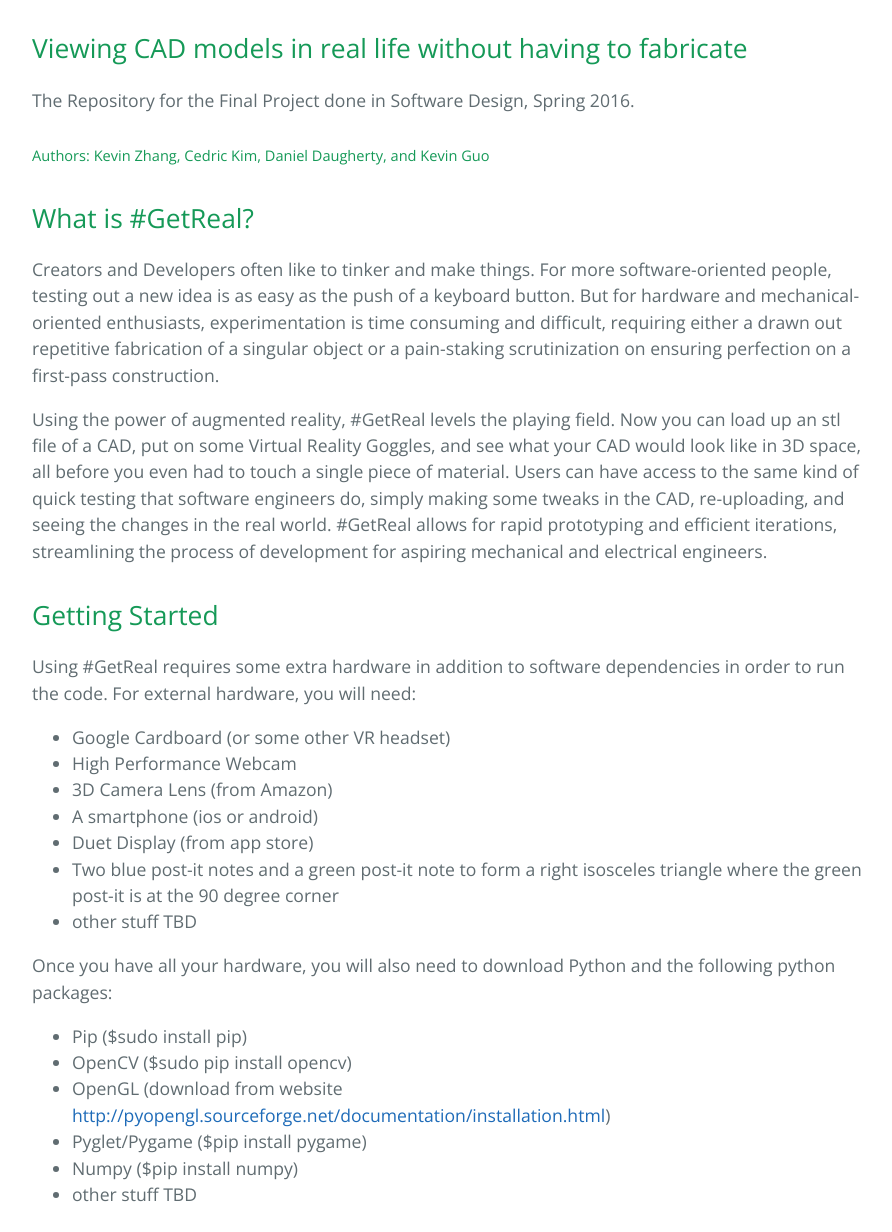
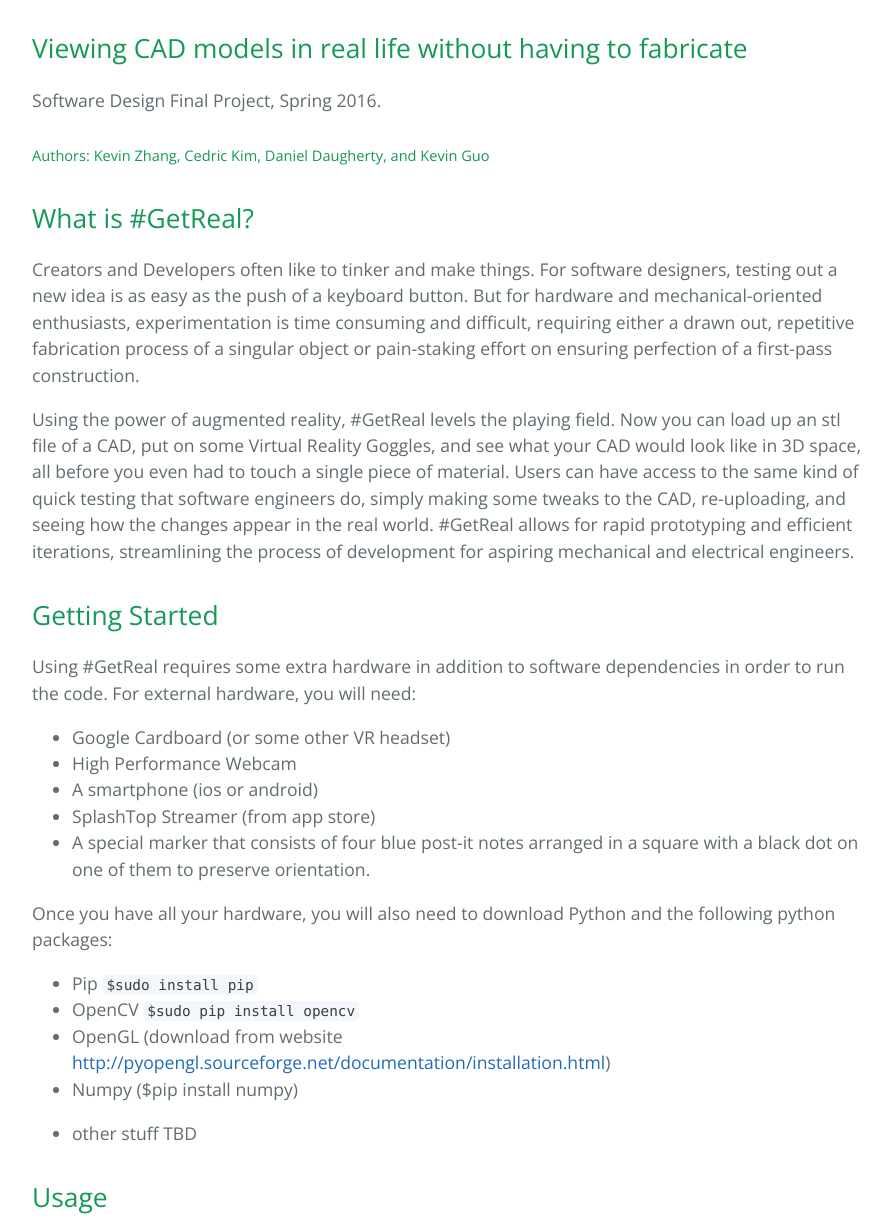
Before and after one commit to kzhang8850/AugmentedReality, a plain HTML site: page index.html in a window 1280 px wide. Shown: the part 470-1702 px from the top of the page, without its empty margins (192-1084 px from the left). Drawn offline with nearby package versions, Linux system fonts and the light colour scheme.

Commit message:
Create gh-pages branch via GitHub

```diff
--- a/index.html
+++ b/index.html
@@ -25,7 +25,7 @@
 <h2>
 <a id="viewing-cad-models-in-real-life-without-having-to-fabricate" class="anchor" href="#viewing-cad-models-in-real-life-without-having-to-fabricate" aria-hidden="true"><span aria-hidden="true" class="octicon octicon-link"></span></a>Viewing CAD models in real life without having to fabricate</h2>
 
-<p>The Repository for the Final Project done in Software Design, Spring 2016. </p>
+<p>Software Design Final Project, Spring 2016. </p>
 
 <h5>
 <a id="authors-kevin-zhang-cedric-kim-daniel-daugherty-and-kevin-guo" class="anchor" href="#authors-kevin-zhang-cedric-kim-daniel-daugherty-and-kevin-guo" aria-hidden="true"><span aria-hidden="true" class="octicon octicon-link"></span></a>Authors: Kevin Zhang, Cedric Kim, Daniel Daugherty, and Kevin Guo</h5>
@@ -33,9 +33,9 @@
 <h2>
 <a id="what-is-getreal" class="anchor" href="#what-is-getreal" aria-hidden="true"><span aria-hidden="true" class="octicon octicon-link"></span></a>What is #GetReal?</h2>
 
-<p>Creators and Developers often like to tinker and make things. For more software-oriented people, testing out a new idea is as easy as the push of a keyboard button. But for hardware and mechanical-oriented enthusiasts, experimentation is time consuming and difficult, requiring either a drawn out repetitive fabrication of a singular object or a pain-staking scrutinization on ensuring perfection on a first-pass construction. </p>
+<p>Creators and Developers often like to tinker and make things. For software designers, testing out a new idea is as easy as the push of a keyboard button. But for hardware and mechanical-oriented enthusiasts, experimentation is time consuming and difficult, requiring either a drawn out, repetitive fabrication process of a singular object or pain-staking effort on ensuring perfection of a first-pass construction. </p>
 
-<p>Using the power of augmented reality, #GetReal levels the playing field. Now you can load up an stl file of a CAD, put on some Virtual Reality Goggles, and see what your CAD would look like in 3D space, all before you even had to touch a single piece of material. Users can have access to the same kind of quick testing that software engineers do, simply making some tweaks in the CAD, re-uploading, and seeing the changes in the real world. #GetReal allows for rapid prototyping and efficient iterations, streamlining the process of development for aspiring mechanical and electrical engineers.</p>
+<p>Using the power of augmented reality, #GetReal levels the playing field. Now you can load up an stl file of a CAD, put on some Virtual Reality Goggles, and see what your CAD would look like in 3D space, all before you even had to touch a single piece of material. Users can have access to the same kind of quick testing that software engineers do, simply making some tweaks to the CAD, re-uploading, and seeing how the changes appear in the real world. #GetReal allows for rapid prototyping and efficient iterations, streamlining the process of development for aspiring mechanical and electrical engineers.</p>
 
 <h2>
 <a id="getting-started" class="anchor" href="#getting-started" aria-hidden="true"><span aria-hidden="true" class="octicon octicon-link"></span></a>Getting Started</h2>
@@ -45,22 +45,21 @@
 <ul>
 <li>Google Cardboard (or some other VR headset)</li>
 <li>High Performance Webcam</li>
-<li>3D Camera Lens (from Amazon)</li>
 <li>A smartphone (ios or android)</li>
-<li>Duet Display (from app store)</li>
-<li>Two blue post-it notes and a green post-it note to form a right isosceles triangle where the green post-it is at the 90 degree corner</li>
-<li>other stuff TBD</li>
+<li>SplashTop Streamer (from app store)</li>
+<li>A special marker that consists of four blue post-it notes arranged in a square with a black dot on one of them to preserve orientation.</li>
 </ul>
 
 <p>Once you have all your hardware, you will also need to download Python and the following python packages:</p>
 
 <ul>
-<li>Pip ($sudo install pip)</li>
-<li>OpenCV ($sudo pip install opencv)</li>
+<li>Pip <code>$sudo install pip</code>
+</li>
+<li>OpenCV <code>$sudo pip install opencv</code>
+</li>
 <li>OpenGL (download from website <a href="http://pyopengl.sourceforge.net/documentation/installation.html">http://pyopengl.sourceforge.net/documentation/installation.html</a>)</li>
-<li>Pyglet/Pygame ($pip install pygame)</li>
-<li>Numpy ($pip install numpy)</li>
-<li>other stuff TBD</li>
+<li><p>Numpy ($pip install numpy)</p></li>
+<li><p>other stuff TBD</p></li>
 </ul>
 
 <h2>
```
Also changed, not shown: params.json (+1 -1 lines).
